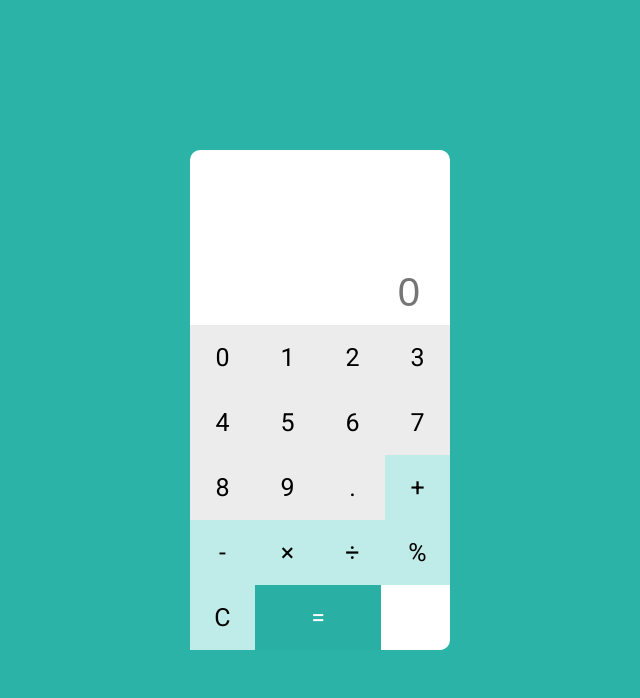
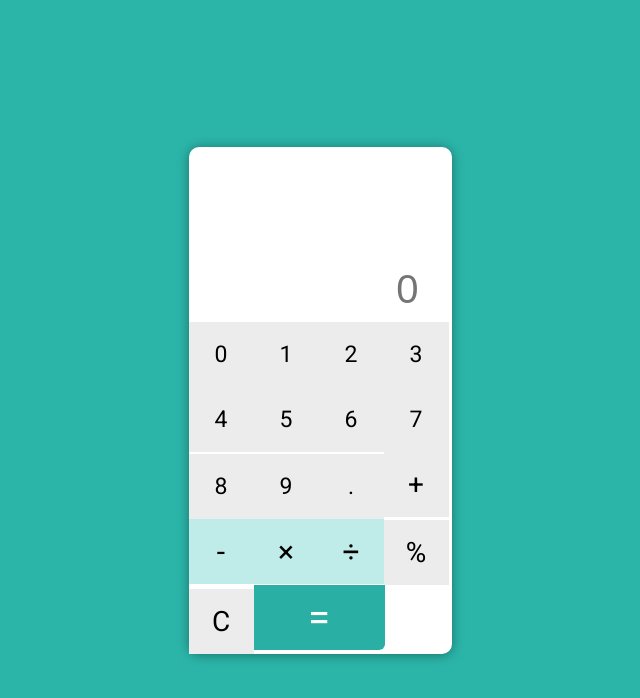
Before and after one commit to abczxd01/calculator-react, a React (Create React App) app: page / in a window 1280 px wide. Shown: the top 698 px of the page, without its empty margins (320-960 px from the left). Built offline with nearby package versions, Linux system fonts and the light colour scheme.

Commit message:
Completed the calculator stylesheet

```diff
--- a/src/App.css
+++ b/src/App.css
@@ -1,46 +1,136 @@
-@import url('https://fonts.googleapis.com/css2?family=Roboto&display=swap');
-.App{
+@import url("https://fonts.googleapis.com/css2?family=Roboto&display=swap");
+
+body {
+  --maing-bg-color: #2bb5a9;
+  --main-calculator-bg-color: #ffffff;
+  --main-button-bg-color: #ececec;
+  --extra-button-bg-color: #bfece8;
+  --equals-button-bg-color: #29afa3;
+  --equals-button-font-color: #ffffff;
+  --buttons-border-color: #29afa441;
+  --main-font-color: #000;
+}
+
+button {
+  font-family: "Roboto", sans-serif;
+  border: none;
+  background-color: var(--main-button-bg-color);
+  height: 65px;
+  color: var(--main-font-color);
+  width: 65px;
+  font-size: 23px;
+  cursor: pointer;
+  outline: none;
+  transition: 0.5s;
+}
+.App {
   display: flex;
   height: inherit;
   justify-content: center;
   align-items: center;
+  flex-direction: column;
 }
-.calculator{
+.calculator {
   padding-top: 120px;
-  width: 260px;
-  background-color: #ffffff;
+  width: 263px;
+  background-color: var(--main-calculator-bg-color);
   border-radius: 10px;
+  box-shadow: #00000060 0px 1px 12px 0px;
 }
-button{
-  font-family: 'Roboto',sans-serif;
-  border: none;
-  background-color: #ececec;
-  height: 65px;
-  width: 65px;
-  font-size: 25px;
-  cursor: pointer;
-  outline: none;
-  transition: 0.5s;
+.calculator__buttons {
+  display: grid;
+  background-color: var(--buttons-border-color);
+  border-bottom-right-radius: 6px;
+  border-bottom-left-radius: 6px;
+  gap: 1px 1px;
+  grid-template-columns: repeat(4, 1fr);
+  grid-template-rows: repeat(5, 1fr);
 }
-button:hover,:focus{
-  background-color: #e7cece;
-}
-
-.input-field{
+.input-field {
   padding: 0;
   padding-bottom: 10px;
   background: transparent;
   border: none;
+  color: var(--main-font-color);
   width: 230px;
-  outline:none;
+  outline: none;
   font-size: 40px;
   text-align: right;
 }
-.button-operation{
-  background-color: #bfece8;
+.button-operation {
+  background-color: var(--extra-button-bg-color);
+  font-size: 28px;
 }
-.button-equals{
-  width: 126px;
-  background-color: #29afa3;
-  color: white;
+.button-equals {
+  width: 131px;
+  order: 19;
+  justify-self: end;
+  font-size: 40px;
+  grid-column: 3/5;
+  background-color: var(--equals-button-bg-color);
+  border-bottom-right-radius: 6px;
+  color: var(--equals-button-font-color);
 }
+
+.button-number:nth-child(1) {
+  order: 17;
+  border-bottom-left-radius: 6px;
+}
+.button-number:nth-child(2) {
+  order: 5;
+}
+.button-number:nth-child(3) {
+  order: 6;
+}
+.button-number:nth-child(4) {
+  order: 7;
+}
+.button-number:nth-child(5) {
+  order: 9;
+}
+.button-number:nth-child(6) {
+  order: 10;
+}
+.button-number:nth-child(7) {
+  order: 11;
+}
+.button-number:nth-child(8) {
+  order: 13;
+}
+.button-number:nth-child(9) {
+  order: 14;
+}
+.button-number:nth-child(10) {
+  order: 15;
+}
+.button-number:nth-child(11) {
+  order: 18;
+}
+.button-operation:nth-child(12) {
+  order: 4;
+  font-size: 30px;
+}
+.button-operation:nth-child(13) {
+  order: 2;
+  background-color: var(--main-button-bg-color);
+}
+.button-operation:nth-child(14) {
+  order: 8;
+  font-size: 30px;
+}
+.button-operation:nth-child(15) {
+  order: 12;
+  font-size: 30px;
+}
+.button-operation:nth-child(16) {
+  order: 16;
+  font-size: 30px;
+}
+.button-operation:nth-child(17) {
+  order: 3;
+  background-color: var(--main-button-bg-color);
+}
+.button-operation:nth-child(18) {
+  order: 1;
+  background-color: var(--main-button-bg-color);
+}
--- a/src/index.css
+++ b/src/index.css
@@ -1,5 +1,5 @@
 body {
-  background: #2ab3a6;
+  background: var(--maing-bg-color);
 }
 body,a,p,h1,h2,h3{
   margin: 0;
```
